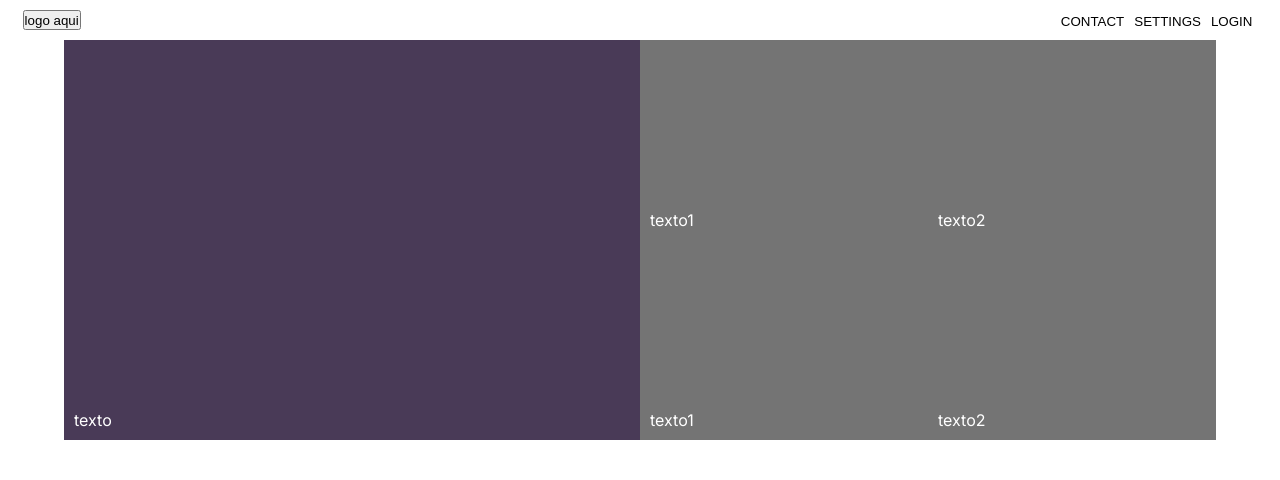
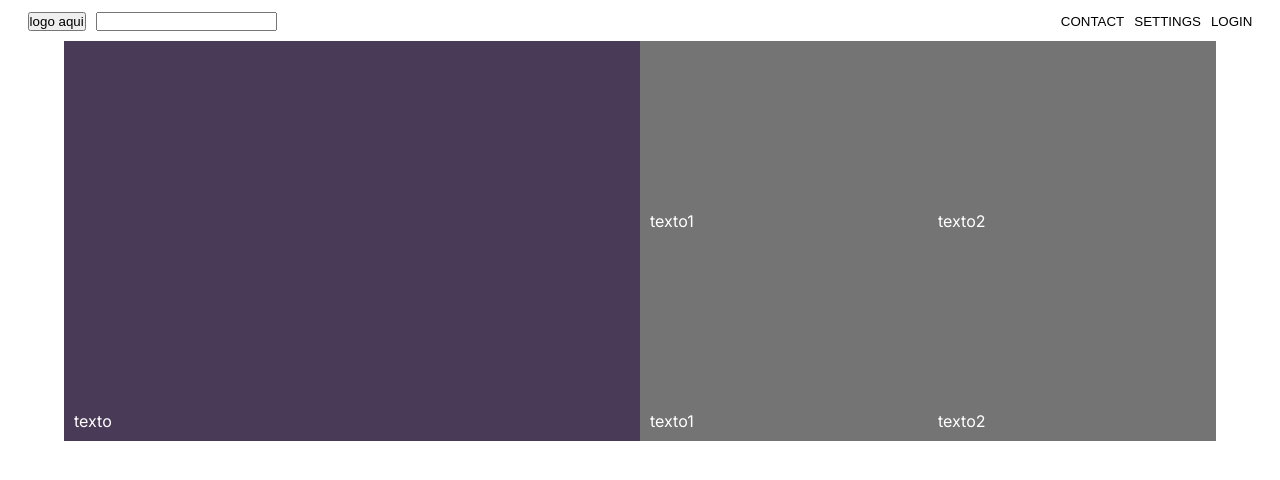
Before and after one commit to GMDorneles/Blog, a Next.js app: page / in a window 1280 px wide. Shown: the top 480 px of the page. Built offline with nearby package versions, Linux system fonts and the light colour scheme.

Commit message:
fix (style): esqueleto navbar

```diff
--- a/components/navbar/index.tsx
+++ b/components/navbar/index.tsx
@@ -2,8 +2,11 @@ import "../../styles/navbar.css"
 function NavBar() {
     return (
         <div className="navbar-container">
-            <div className="itens-menu">
-                <button className="logo">logo  aqui</button>
+            <div className="itens-left">
+                <div className="item-menu">
+                    <button className="logo">logo  aqui</button>
+                </div>
+                <div className="item-menu"><input></input></div>
 
             </div>
             <div className="itens-rigth">
--- a/package.json
+++ b/package.json
@@ -20,6 +20,7 @@
     "@types/react-dom": "^18",
     "eslint": "^8",
     "eslint-config-next": "14.0.4",
-    "typescript": "^5"
+    "typescript": "^5",
+    "webpack-cli": "^5.1.4"
   }
 }
--- a/styles/navbar.css
+++ b/styles/navbar.css
@@ -5,13 +5,13 @@
     padding: 10px;
 }
 
-.itens-menu {
+.itens-left {
     padding-left: 1%;
     padding-right: 1%;
     width: 50%;
     display: flex;
     flex-direction: row;
-    justify-content: space-between;
+    justify-content: baseline;
 }
 
 .itens-rigth {
```
Also changed, not shown: 1 other file (tests, documents, lock files or other folders).
